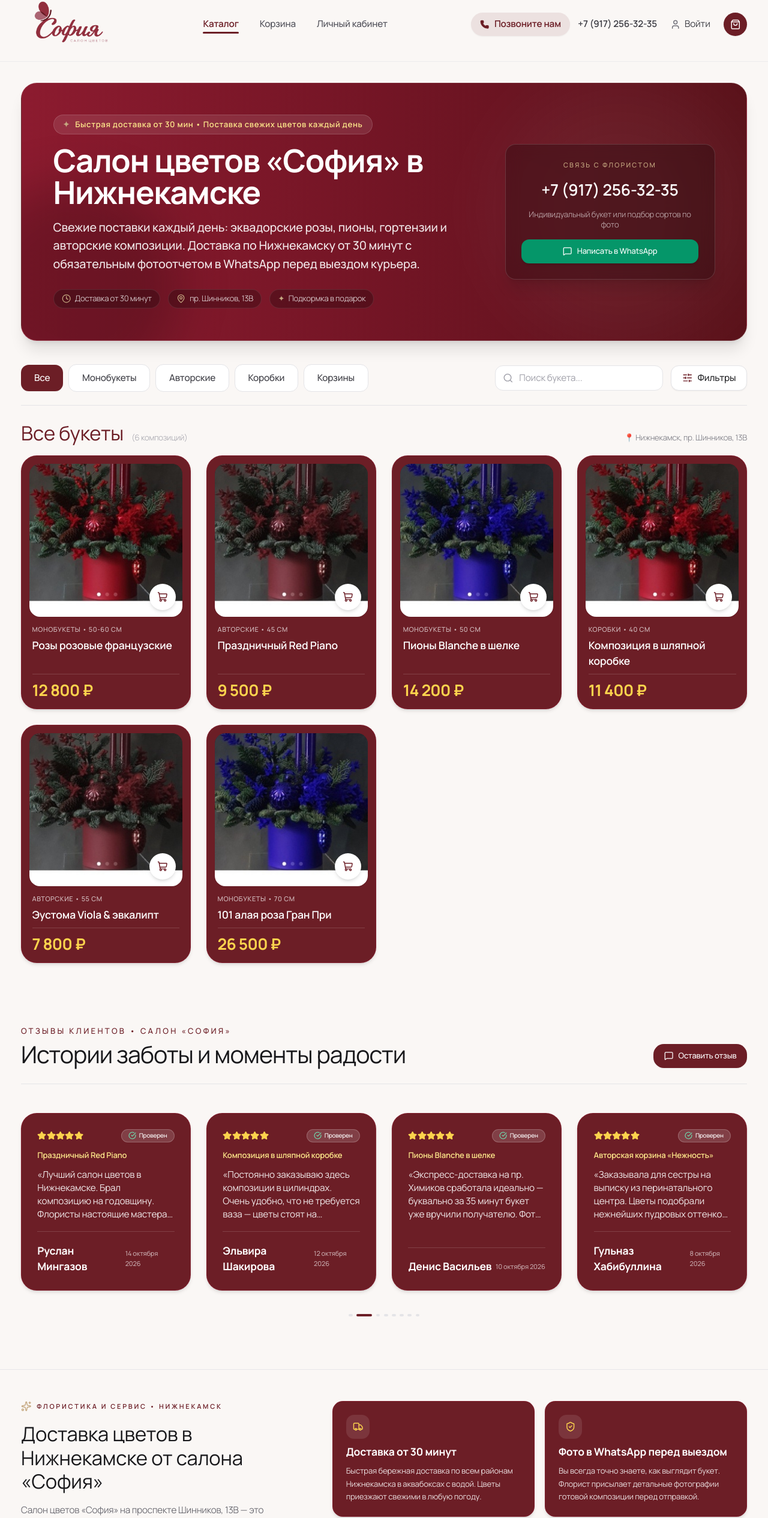
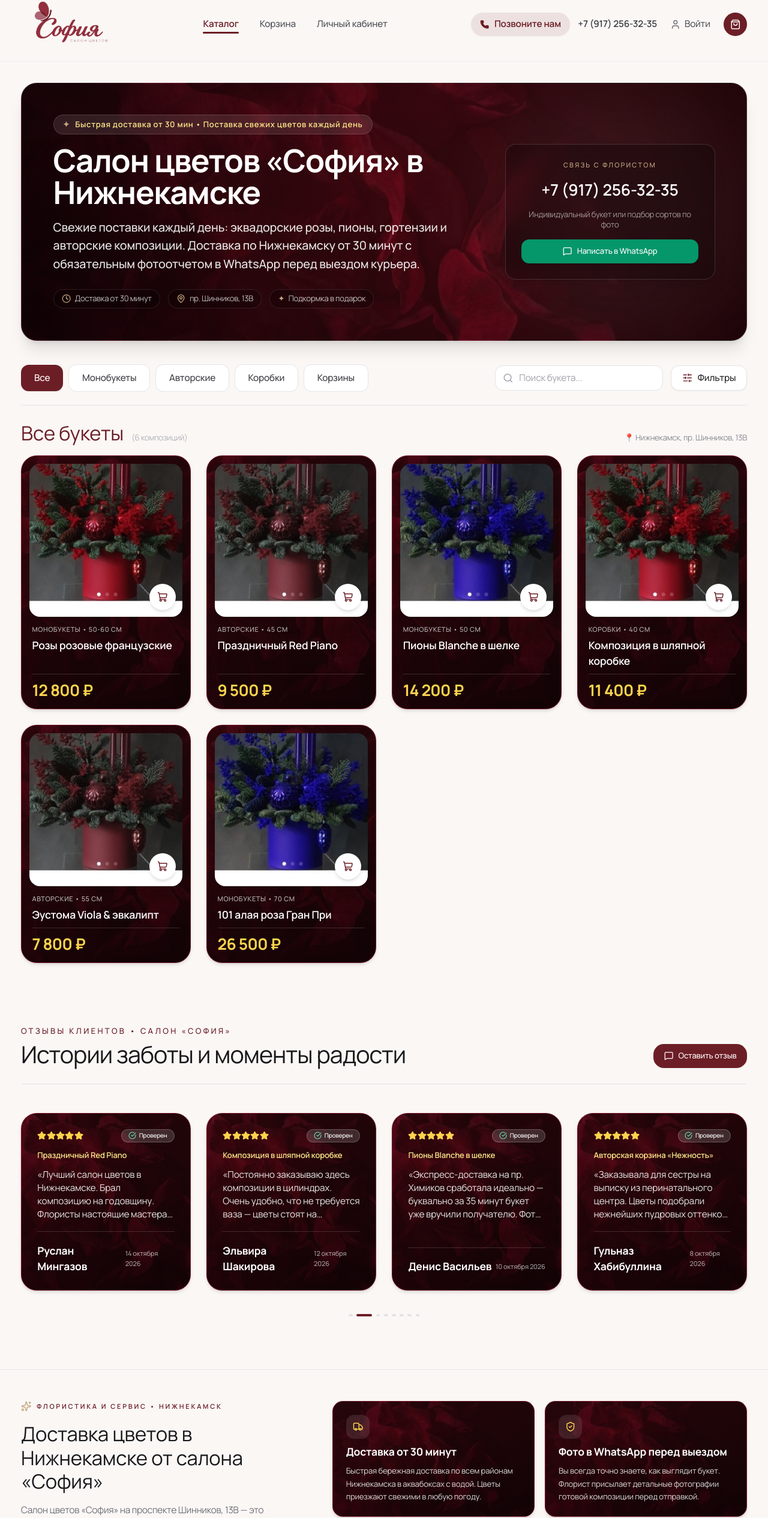
Before and after one commit to nqtq672ss7-create/sophiya, a React (Vite) app: page / in a window 1280 px wide. Shown: the part 57-2587 px from the top of the page at 60% size. Built offline with nearby package versions, Linux system fonts and the light colour scheme; no server answers.

Commit message:
feat: luxury dark rose petals texture on cards and banners

```diff
--- a/src/components/figma/FigmaAppShell.tsx
+++ b/src/components/figma/FigmaAppShell.tsx
@@ -147,7 +147,7 @@ export const FigmaAppShell: React.FC = () => {
             <span className="text-white/70 hidden sm:inline">Поставка свежих цветов каждый день</span>
           </div>
 
-          <div className="flex items-center gap-3.5 shrink-0 text-white/80 text-[11px] sm:text-xs">
+          <div className="hidden sm:flex items-center gap-3.5 shrink-0 text-white/80 text-[11px] sm:text-xs">
             <a
               href="https://yandex.ru/maps/?text=Нижнекамск+Шинников+13В"
               target="_blank"
--- a/src/components/figma/FigmaCatalogScreen.tsx
+++ b/src/components/figma/FigmaCatalogScreen.tsx
@@ -40,7 +40,7 @@ export const FigmaCatalogScreen: React.FC<FigmaCatalogScreenProps> = ({
   return (
     <div className="min-h-screen bg-[#FAF7F5] pb-24 text-zinc-900 font-sans">
       {/* 1. Mobile Header (Only on screens < md: Exact Figma frame 5 with official logo) */}
-      <div className="md:hidden relative bg-gradient-to-b from-[#8C1B2F] via-[#731525] to-[#5A121A] text-white pt-7 pb-9 px-5 sm:px-6 shadow-md">
+      <div className="md:hidden relative bg-rose-texture-hero text-white pt-7 pb-9 px-5 sm:px-6 shadow-md border-b border-white/10">
         <div className="flex items-center justify-between mb-5 gap-3">
           <div className="flex items-center">
             <img
@@ -164,7 +164,7 @@ export const FigmaCatalogScreen: React.FC<FigmaCatalogScreenProps> = ({
 
       {/* 2. Desktop Hero Banner (Returned with chic Quiet Luxury & Official Sofia Branding) */}
       <div className="hidden md:block max-w-7xl mx-auto px-4 sm:px-6 lg:px-8 pt-8">
-        <div className="relative overflow-hidden rounded-3xl bg-gradient-to-r from-[#8C1B2F] via-[#731525] to-[#5A121A] text-white p-8 lg:p-12 shadow-xl border border-white/10">
+        <div className="relative overflow-hidden rounded-3xl bg-rose-texture-hero text-white p-8 lg:p-12 shadow-xl border border-white/10">
           {/* Subtle floral watermark / ambient light */}
           <div className="absolute top-0 right-0 w-96 h-96 bg-white/5 rounded-full blur-3xl pointer-events-none" />
           <div className="absolute -bottom-20 -left-20 w-80 h-80 bg-black/20 rounded-full blur-2xl pointer-events-none" />
@@ -319,7 +319,7 @@ export const FigmaCatalogScreen: React.FC<FigmaCatalogScreenProps> = ({
                 <div
                   key={b.id}
                   onClick={() => onSelectBouquet(b)}
-                  className="group flex flex-col bg-[#6C1E26] text-white rounded-2xl sm:rounded-3xl p-2.5 sm:p-3 border border-[#8C1B2F]/60 shadow-md hover:shadow-2xl hover:-translate-y-1 transition-all duration-300 cursor-pointer select-none"
+                  className="group flex flex-col bg-rose-texture-card text-white rounded-2xl sm:rounded-3xl p-2.5 sm:p-3 border border-[#8C1B2F]/70 shadow-md hover:shadow-2xl hover:-translate-y-1 transition-all duration-300 cursor-pointer select-none"
                 >
                   {/* Bouquet Image Frame */}
                   <div className="relative aspect-square w-full rounded-xl sm:rounded-2xl overflow-hidden bg-black/20 shadow-sm">
--- a/src/components/figma/FigmaReviewsSection.tsx
+++ b/src/components/figma/FigmaReviewsSection.tsx
@@ -117,7 +117,7 @@ export const FigmaReviewsSection: React.FC = () => {
               style={{ width: `${100 / cardsPerView}%` }}
               className="shrink-0 p-2 sm:p-3"
             >
-              <div className="h-full p-5 sm:p-6 bg-[#6C1E26] text-white rounded-3xl border border-[#8C1B2F]/60 shadow-md hover:shadow-xl transition-all flex flex-col justify-between">
+              <div className="h-full p-5 sm:p-6 bg-rose-texture-card text-white rounded-3xl border border-[#8C1B2F]/70 shadow-md hover:shadow-xl transition-all flex flex-col justify-between">
                 <div className="space-y-3">
                   {/* Rating Stars & Verified Badge */}
                   <div className="flex items-center justify-between">
--- a/src/components/seo/FigmaSeoSection.tsx
+++ b/src/components/seo/FigmaSeoSection.tsx
@@ -36,7 +36,7 @@ export const FigmaSeoSection: React.FC = () => {
 
         {/* Right Column: 4 SEO Feature Highlights */}
         <div className="lg:col-span-7 grid grid-cols-1 sm:grid-cols-2 gap-4">
-          <div className="p-5 rounded-2xl bg-[#6C1E26] text-white border border-[#8C1B2F]/60 shadow-md space-y-2">
+          <div className="p-5 rounded-2xl bg-rose-texture-card text-white border border-[#8C1B2F]/70 shadow-md space-y-2">
             <div className="w-9 h-9 rounded-xl bg-white/10 text-amber-300 flex items-center justify-center">
               <Truck className="w-4 h-4" />
             </div>
@@ -48,7 +48,7 @@ export const FigmaSeoSection: React.FC = () => {
             </p>
           </div>
 
-          <div className="p-5 rounded-2xl bg-[#6C1E26] text-white border border-[#8C1B2F]/60 shadow-md space-y-2">
+          <div className="p-5 rounded-2xl bg-rose-texture-card text-white border border-[#8C1B2F]/70 shadow-md space-y-2">
             <div className="w-9 h-9 rounded-xl bg-white/10 text-amber-300 flex items-center justify-center">
               <ShieldCheck className="w-4 h-4" />
             </div>
@@ -60,7 +60,7 @@ export const FigmaSeoSection: React.FC = () => {
             </p>
           </div>
 
-          <div className="p-5 rounded-2xl bg-[#6C1E26] text-white border border-[#8C1B2F]/60 shadow-md space-y-2">
+          <div className="p-5 rounded-2xl bg-rose-texture-card text-white border border-[#8C1B2F]/70 shadow-md space-y-2">
             <div className="w-9 h-9 rounded-xl bg-white/10 text-amber-300 flex items-center justify-center">
               <Heart className="w-4 h-4" />
             </div>
@@ -72,7 +72,7 @@ export const FigmaSeoSection: React.FC = () => {
             </p>
           </div>
 
-          <div className="p-5 rounded-2xl bg-[#6C1E26] text-white border border-[#8C1B2F]/60 shadow-md space-y-2">
+          <div className="p-5 rounded-2xl bg-rose-texture-card text-white border border-[#8C1B2F]/70 shadow-md space-y-2">
             <div className="w-9 h-9 rounded-xl bg-white/10 text-amber-300 flex items-center justify-center">
               <Sparkles className="w-4 h-4" />
             </div>
--- a/src/index.css
+++ b/src/index.css
@@ -75,6 +75,29 @@ body {
   .berry-glow-lg {
     box-shadow: 0 0 45px rgba(108, 30, 38, 0.6);
   }
+
+  /* Luxury Dark Velvet Rose Petals Textures */
+  .bg-rose-texture-card {
+    position: relative;
+    background-color: #430c14;
+    background-image:
+      linear-gradient(165deg, rgba(67, 12, 20, 0.42) 0%, rgba(18, 3, 5, 0.78) 100%),
+      url('/rose-petals-dark.jpg');
+    background-size: cover;
+    background-position: center;
+    background-repeat: no-repeat;
+  }
+
+  .bg-rose-texture-hero {
+    position: relative;
+    background-color: #4a0d15;
+    background-image:
+      radial-gradient(circle at 65% 35%, rgba(120, 20, 35, 0.35) 0%, rgba(15, 3, 5, 0.82) 100%),
+      url('/rose-petals-dark.jpg');
+    background-size: cover;
+    background-position: center;
+    background-repeat: no-repeat;
+  }
 }
 
 .webgl-canvas {
```
Also changed, not shown: public/rose-petals-dark.jpg (added).
